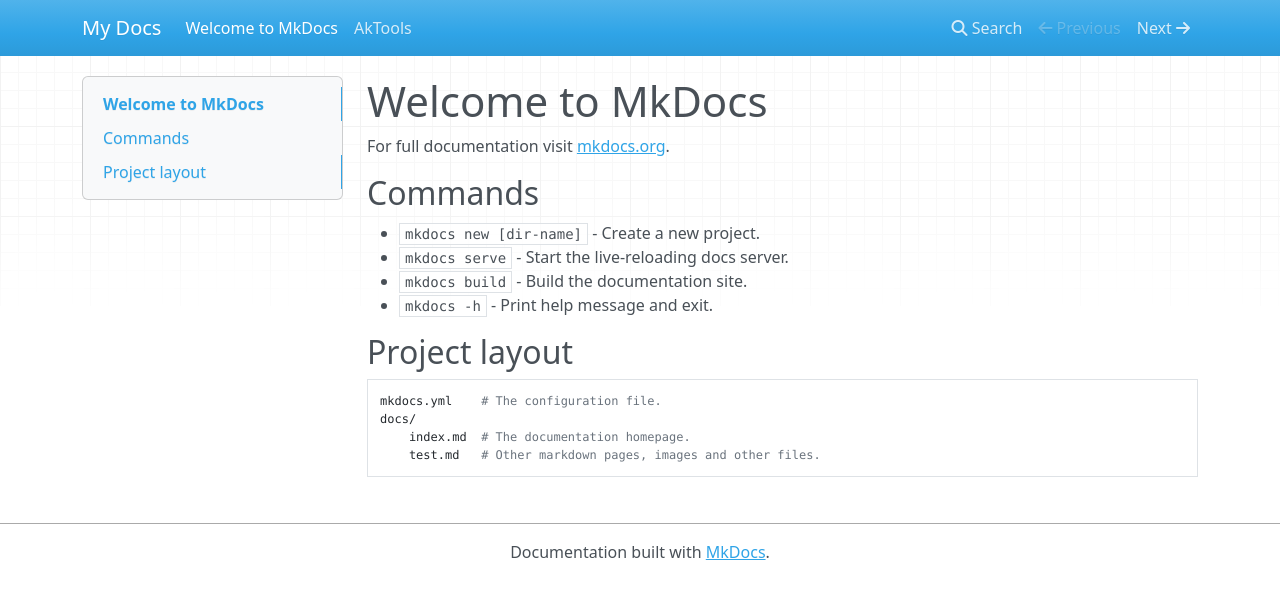
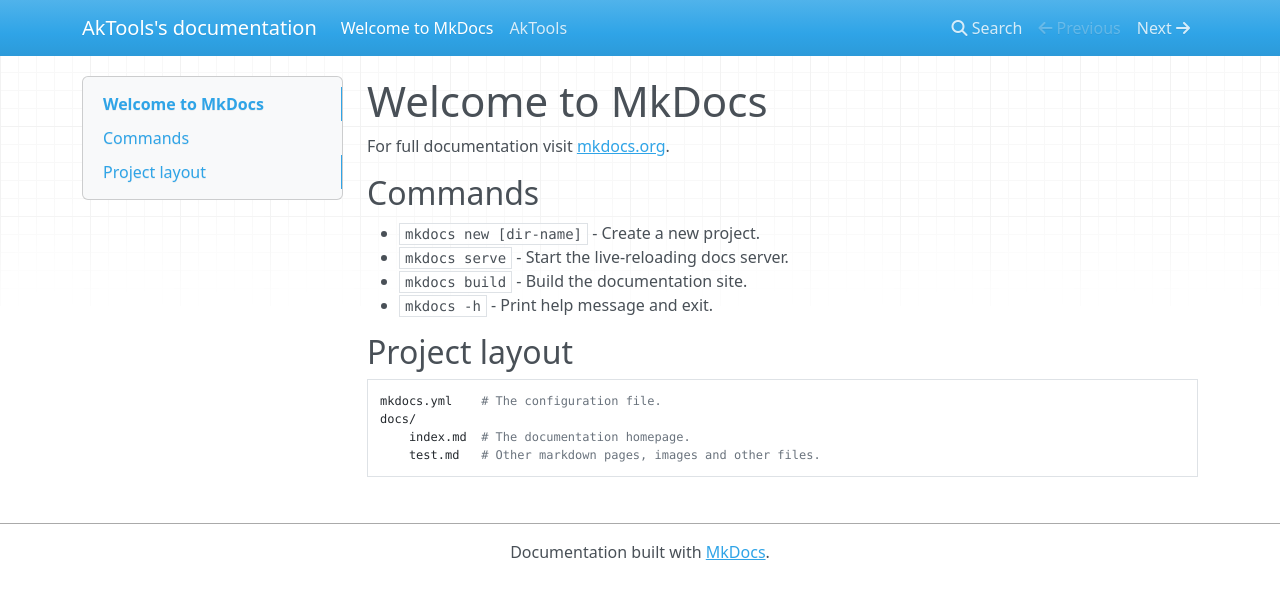
Before and after one commit to akfamily/aktools, an MkDocs documentation site: the page built from docs/index.md, in a window 1280 px wide. Shown: the top 599 px of the page. Built offline with MkDocs 1.6.1, drawn with Linux system fonts in a browser that asks for light colours; nearby versions of some CDN libraries.

Commit message:
update README.md

```diff
--- a/mkdocs.yml
+++ b/mkdocs.yml
@@ -1 +1 @@
-site_name: My Docs
+site_name: AkTools's documentation
```
